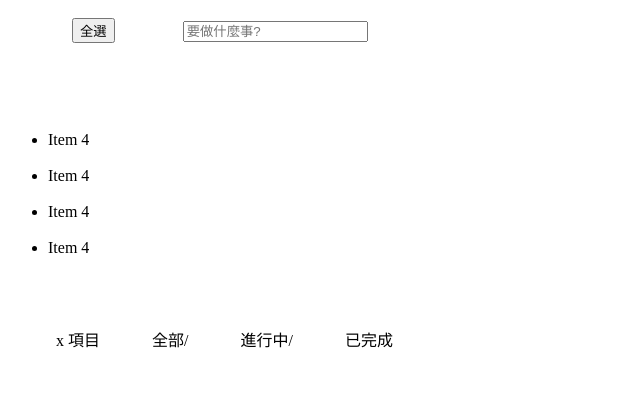
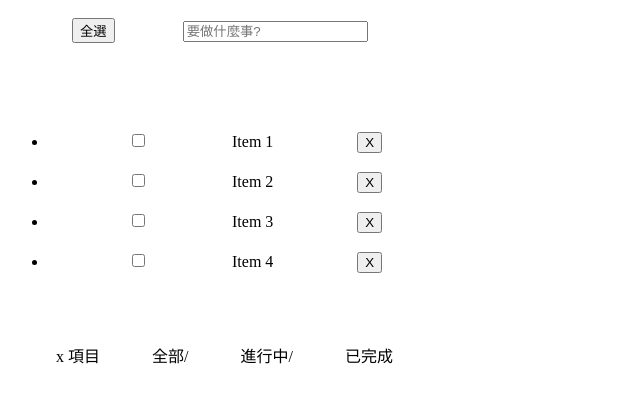
Before and after one commit to SU045/mcu-112-web-12130162, a plain HTML site: page scr/index.html in a window 1280 px wide. Shown: the part 195-598 px from the top of the page, without its empty margins (0-640 px from the left). Drawn offline with Linux system fonts and the light colour scheme.

Commit message:
feat(html): 實作待辦事項項目區塊完成與刪除

```diff
--- a/scr/index.html
+++ b/scr/index.html
@@ -21,10 +21,26 @@
         </section>
         <section>
             <ul>
-                <li>Item 4</li>
-                <li>Item 4</li>
-                <li>Item 4</li>
-                <li>Item 4</li>
+                <li>
+                    <input type="checkbox"/>
+                    <span>Item 1</span>
+                    <button type="button">X</button>
+                </li>
+                <li>
+                    <input type="checkbox"/>
+                    <span>Item 2</span>
+                    <button type="button">X</button>
+                </li>
+                <li>
+                    <input type="checkbox"/>
+                    <span>Item 3</span>
+                    <button type="button">X</button>
+                </li>
+                <li>
+                    <input type="checkbox"/>
+                    <span>Item 4</span>
+                    <button type="button">X</button>
+                </li>
             </ul>
         </section>
         <footer>
```
